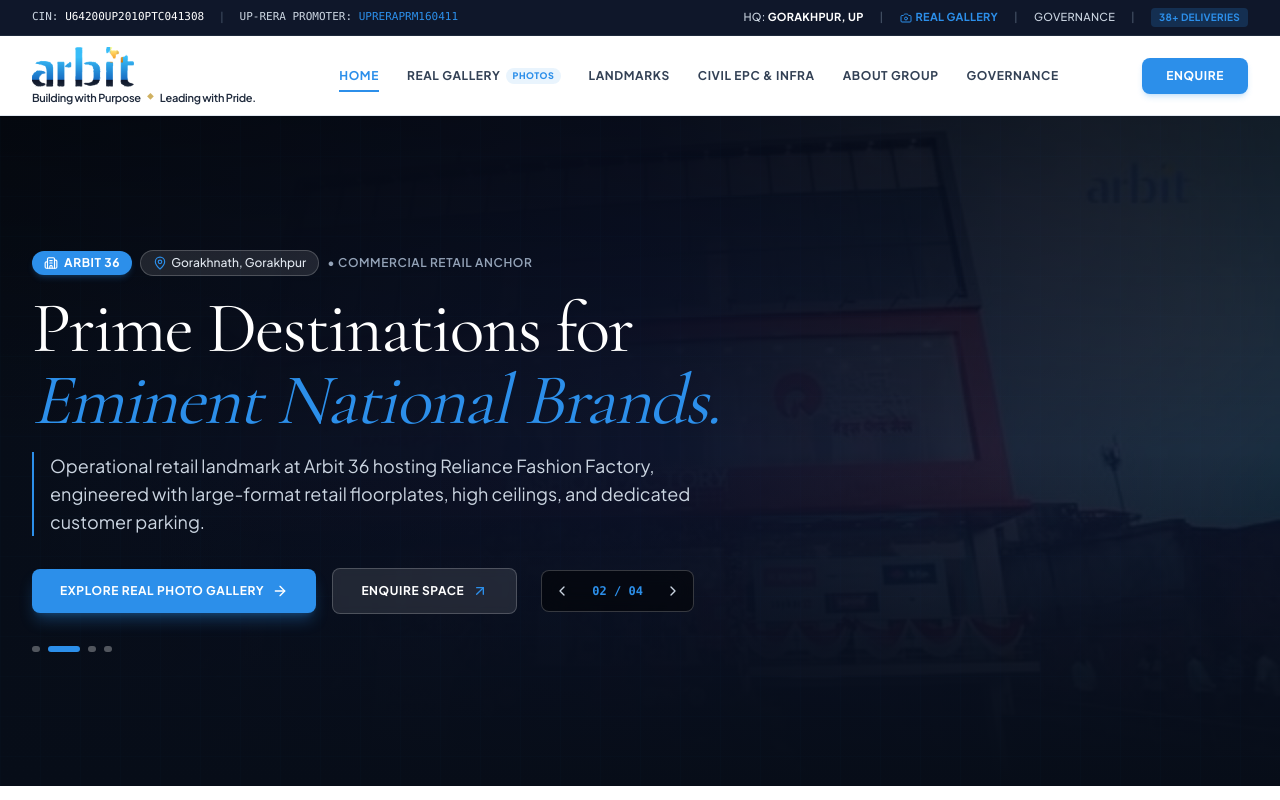
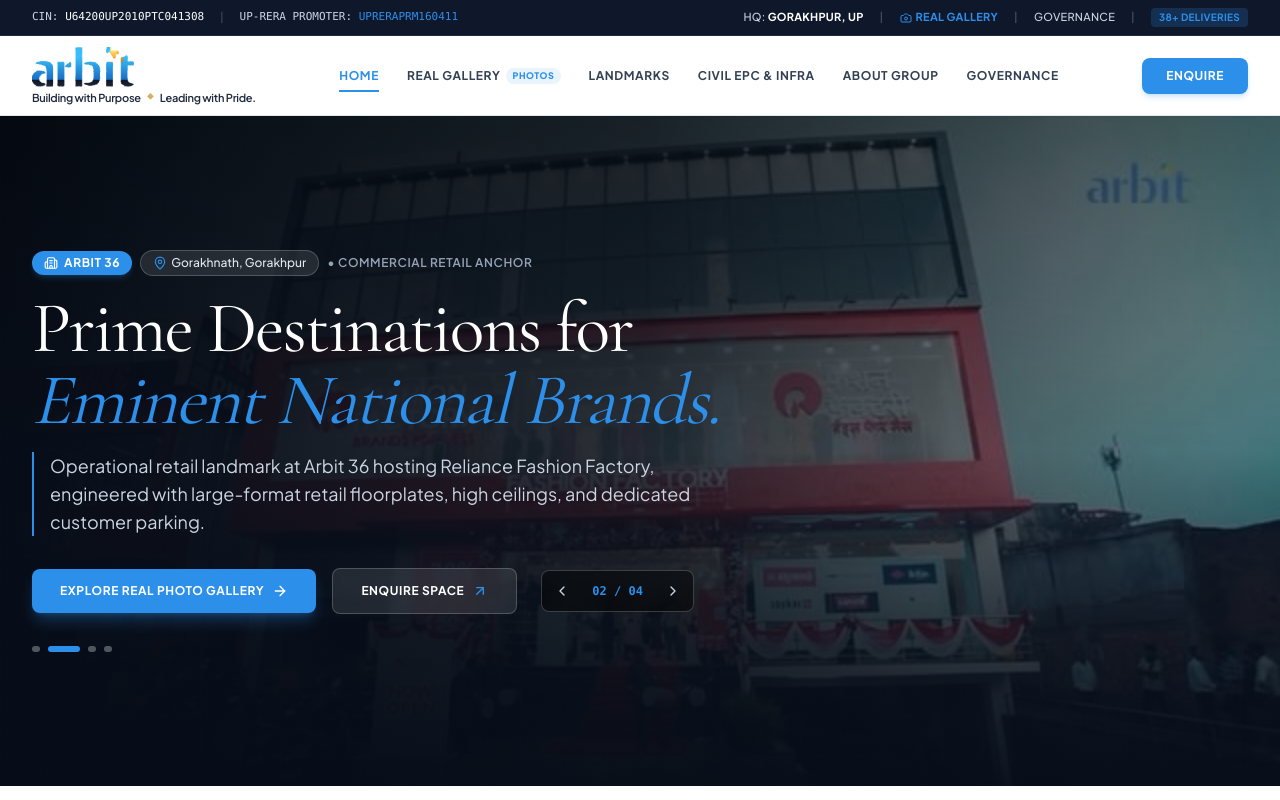
Before and after one commit to Sg-aditya28/arbit-infratel-preview, a Next.js app: page /arbit-infratel-preview/ in a window 1280 px wide. Shown: the top 800 px of the page. Built offline with nearby package versions, Linux system fonts and the light colour scheme.

Commit message:
Adjust hero scrim and increase building photo opacity so hero bg image is clearly visible

```diff
--- a/src/components/ArchitecturalHeroSlider.tsx
+++ b/src/components/ArchitecturalHeroSlider.tsx
@@ -108,24 +108,24 @@ export const ArchitecturalHeroSlider: React.FC<ArchitecturalHeroSliderProps> = (
   return (
     <section className="relative min-h-[580px] sm:min-h-[640px] lg:h-[calc(100vh-130px)] max-h-[820px] bg-[#0A1128] text-white flex flex-col justify-center overflow-hidden select-none">
 
-      {/* REAL BUILDING BACKGROUND PHOTO with dynamic smooth crossfade */}
+      {/* REAL BUILDING BACKGROUND PHOTO with dynamic smooth crossfade - Clearly Visible */}
       <div className="absolute inset-0 z-0">
         {HERO_SLIDES.map((s, idx) => (
           <img
             key={s.id}
             src={s.image}
             alt={s.project}
-            className={`absolute inset-0 w-full h-full object-cover object-center transition-opacity duration-1000 ${
-              idx === activeSlide ? 'opacity-20 scale-100' : 'opacity-0 scale-105 pointer-events-none'
+            className={`absolute inset-0 w-full h-full object-cover object-right lg:object-center transition-all duration-1000 ${
+              idx === activeSlide ? 'opacity-70 scale-100' : 'opacity-0 scale-105 pointer-events-none'
             }`}
             loading={idx === 0 ? 'eager' : 'lazy'}
           />
         ))}
 
-        {/* Brand Architectural Gradients matching Logo Azure Blue & Slate Navy */}
-        <div className="absolute inset-0 bg-gradient-to-r from-[#070D18] via-[#0A1128]/90 to-transparent"></div>
-        <div className="absolute inset-0 bg-gradient-to-t from-[#070D18] via-transparent to-black/40"></div>
-        <div className="absolute inset-0 architectural-grid opacity-20 pointer-events-none"></div>
+        {/* Directional scrim: focused on the left for text legibility, transparent on the right so the real building is clearly visible */}
+        <div className="absolute inset-0 bg-gradient-to-r from-[#070D18] via-[#070D18]/75 to-transparent"></div>
+        <div className="absolute inset-0 bg-gradient-to-t from-[#070D18]/90 via-transparent to-black/30"></div>
+        <div className="absolute inset-0 architectural-grid opacity-10 pointer-events-none"></div>
       </div>
 
       {/* Main Content Area */}
```
Also changed, not shown: 1 other file (tests, documents, lock files or other folders).
